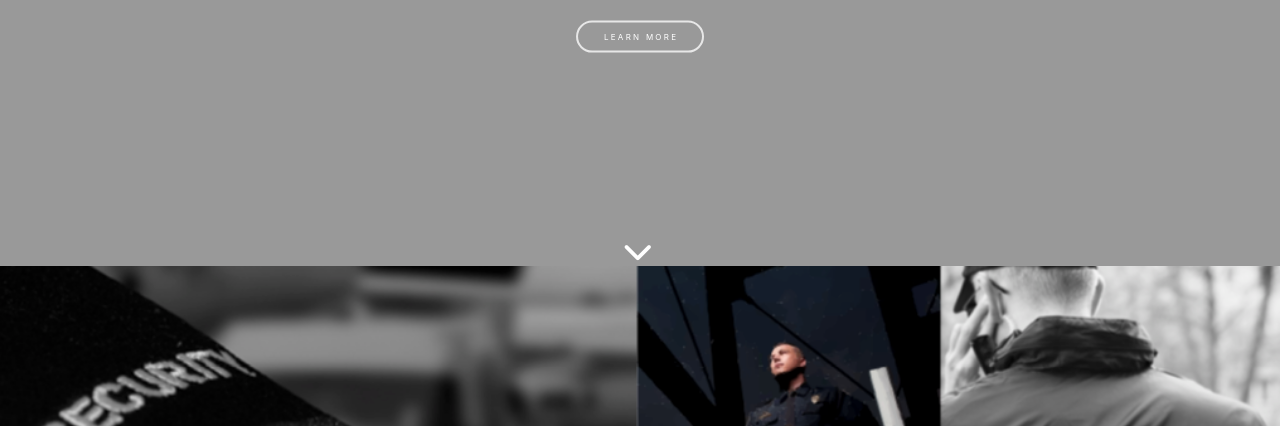
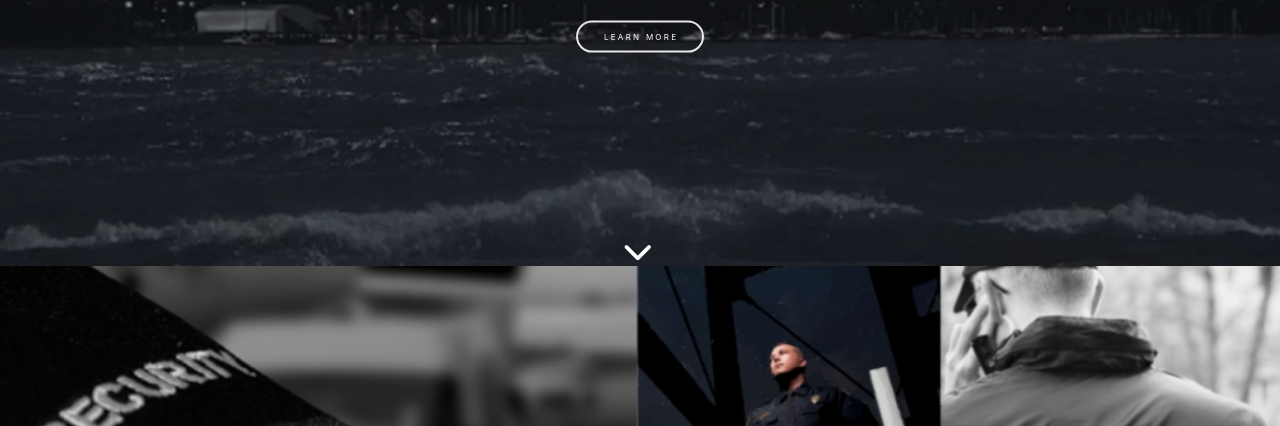
Before and after one commit to harmano/ethiussecurity, a plain HTML site: page index.html in a window 1280 px wide. Shown: the part 374-800 px from the top of the page. Drawn offline with nearby package versions, Linux system fonts and the light colour scheme.

Commit message:
Added home

```diff
--- a/static/css/style.css
+++ b/static/css/style.css
@@ -118,7 +118,7 @@ body, html {
 /* The hero image */
 .hero-image {
   /* Use "linear-gradient" to add a darken background effect to the image (photographer.jpg). This will make the text easier to read */
-  background-image: linear-gradient(rgba(0, 0, 0, 0.4), rgba(0, 0, 0, 0.4)), url("img/headerimg.png");
+  background-image: linear-gradient(rgba(0, 0, 0, 0.4), rgba(0, 0, 0, 0.4)), url("https://raw.githubusercontent.com/harmano/ethiussecurity/master/img/headerimg.png");
 
   /* Set a specific height */
   height: 55%;
```
